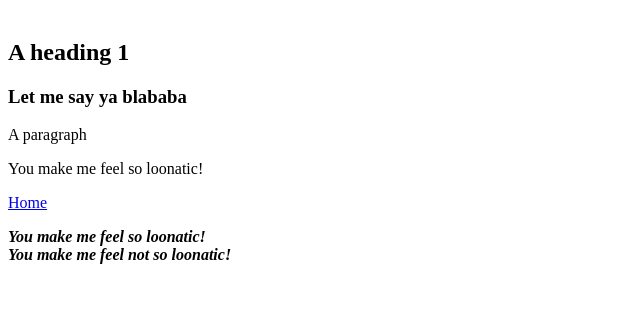
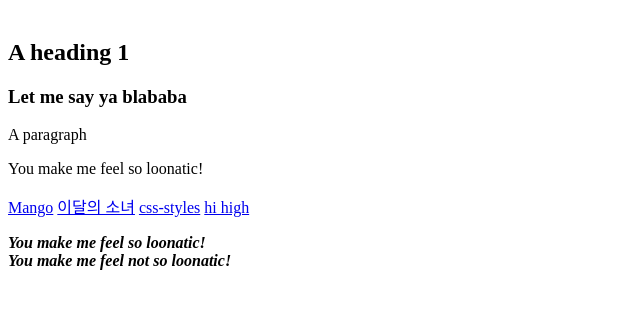
Before and after one commit to loonatheworld12/assignment1, a plain HTML site: page index.html in a window 1280 px wide. Shown: the part 79-388 px from the top of the page, without its empty margins (0-640 px from the left). Drawn offline with Linux system fonts and the light colour scheme.

Commit message:
Initial commit

```diff
--- a/index.html
+++ b/index.html
@@ -1,6 +1,5 @@
 <!DOCTYPE html>
 <html lang="en">
-
 <head>
     <meta charset="utf-8">
     <title>My Title wuwuwu</title>
@@ -13,7 +12,11 @@
     <h3>Let me say ya blababa</h3>
     <p>A paragraph</p>
     <p>You make me feel so loonatic!</p>
-    <a href="index.html">Home</a>
+    <a href="index.html">Mango</a>
+    <a href="http://www.loonatheworld.com" target="_blank">이달의 소녀</a>
+
+    <a href="css/styles.css">css-styles</a>
+    <a href="https://www.youtube.com/watch?v=846cjX0ZTrk" target="_blank">hi high</a>
     <p><strong><em>You make me feel so loonatic! <br>You make me feel not so loonatic!</em></strong></p>
 </body>
 </html>
```
